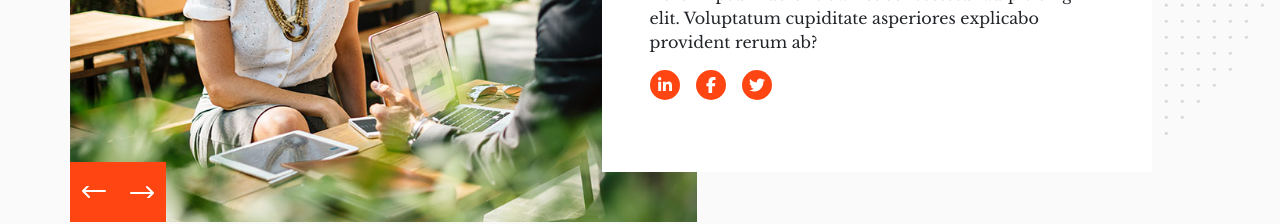
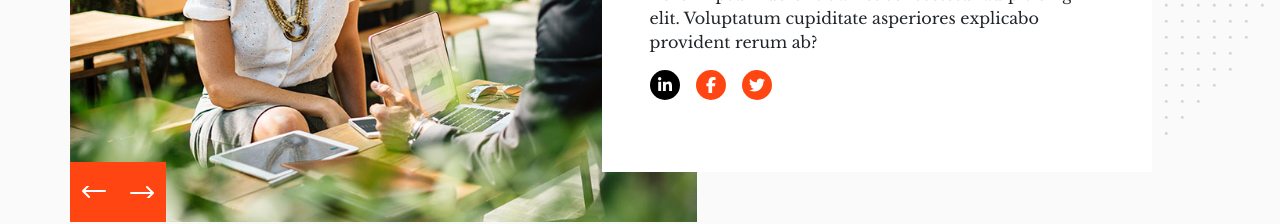
Before and after one commit to MarcoZellini/proj-html-vuejs, a Vue app: page / in a window 1280 px wide. In both pictures the pointer is over the link 664 px from the left and 1828 px from the top of the page. Shown: the part 1744-1968 px from the top of the page. Built offline with nearby package versions, Linux system fonts and the light colour scheme.

Commit message:
Fix social hover effect on founder section

```diff
--- a/src/assets/scss/app.scss
+++ b/src/assets/scss/app.scss
@@ -293,6 +293,10 @@ body {
               width: 30px;
               aspect-ratio: 1/1;
               border-radius: 50%;
+
+              &:hover {
+                background-color: $el_text_black;
+              }
             }
           }
         }
--- a/src/components/AppMain.vue
+++ b/src/components/AppMain.vue
@@ -170,7 +170,7 @@ export default {
                             Lorem ipsum dolor sit amet consectetur adipisicing elit. Voluptatum cupiditate asperiores
                             explicabo provident rerum ab?
                         </p>
-                        <div class="social">
+                        <div>
                             <ul class="social">
                                 <li>
                                     <a href="#">
```
